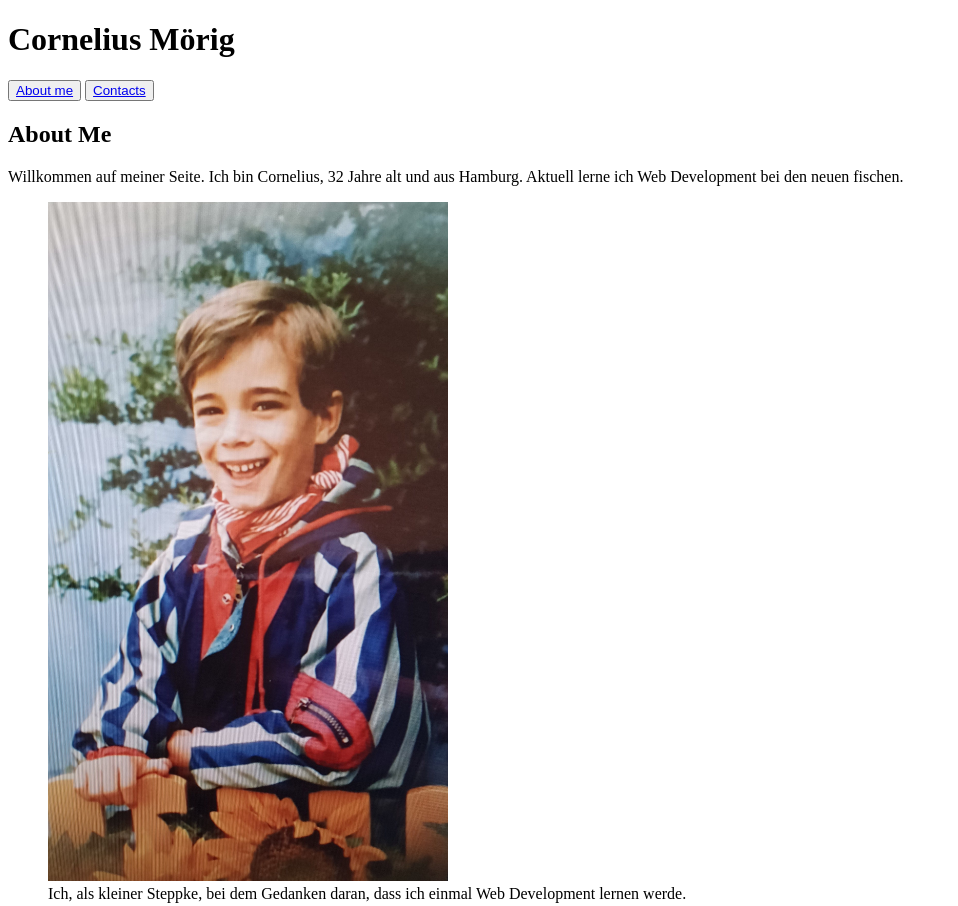
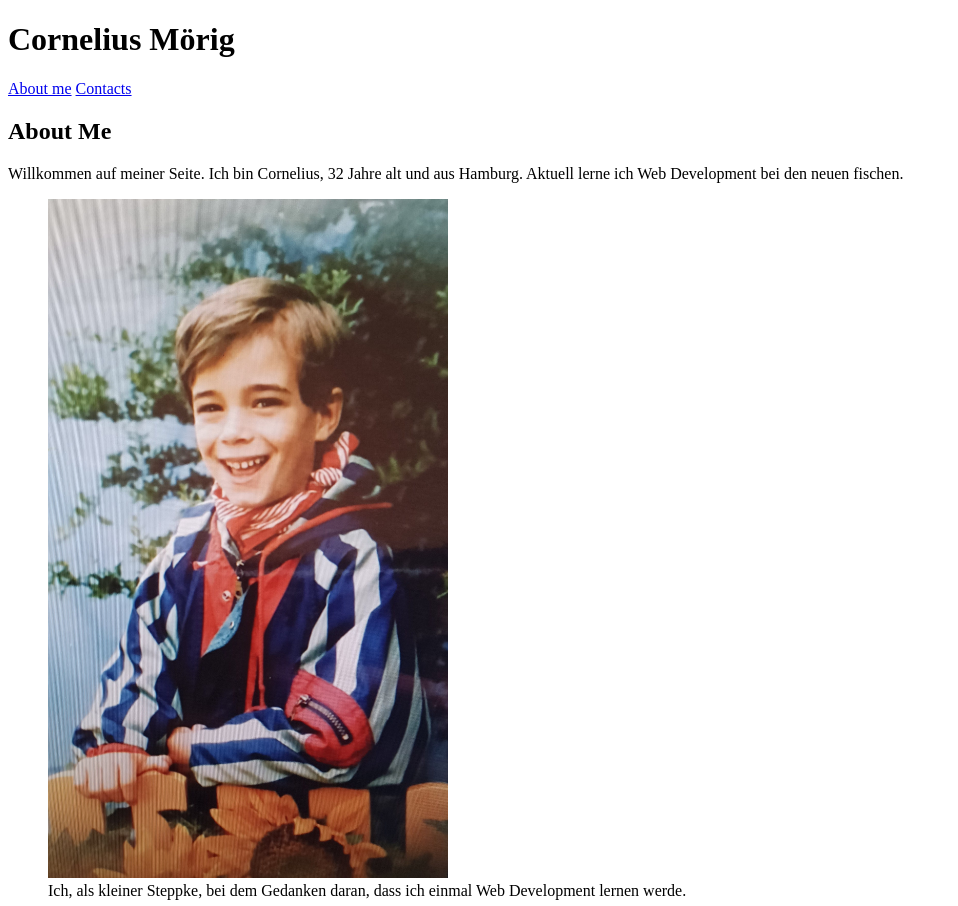
Before and after one commit to CorneliusMoe/personal-website, a plain HTML site: page index.html in a window 1280 px wide. Shown: the top 906 px of the page, without its empty margins (0-958 px from the left). Drawn offline with Linux system fonts and the light colour scheme.

Commit message:
deleted buttons in nav

```diff
--- a/index.html
+++ b/index.html
@@ -10,8 +10,8 @@
     <header>
       <h1>Cornelius Mörig</h1>
       <nav>
-        <button><a href="#aboutme">About me</a></button>
-        <button><a href="#contacts">Contacts</a></button>
+        <a href="#aboutme">About me</a>
+        <a href="#contacts">Contacts</a>
       </nav>
     </header>
     <main>
```
